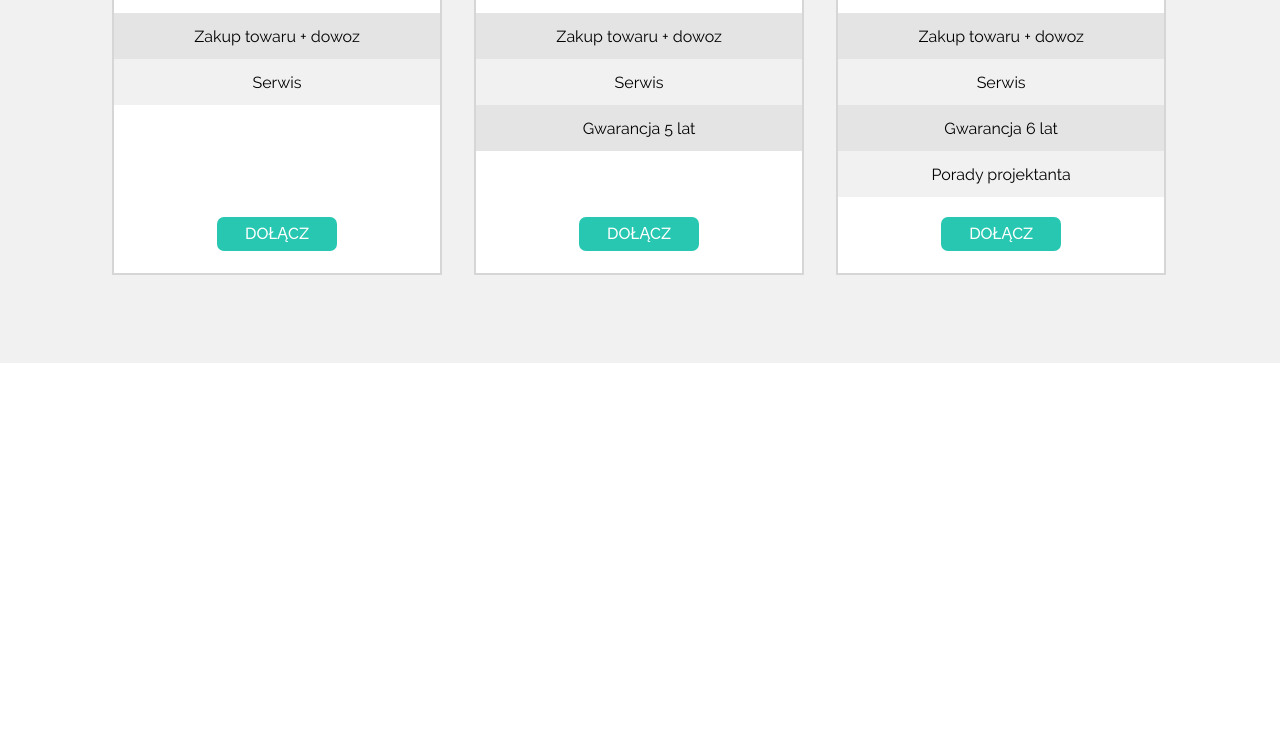
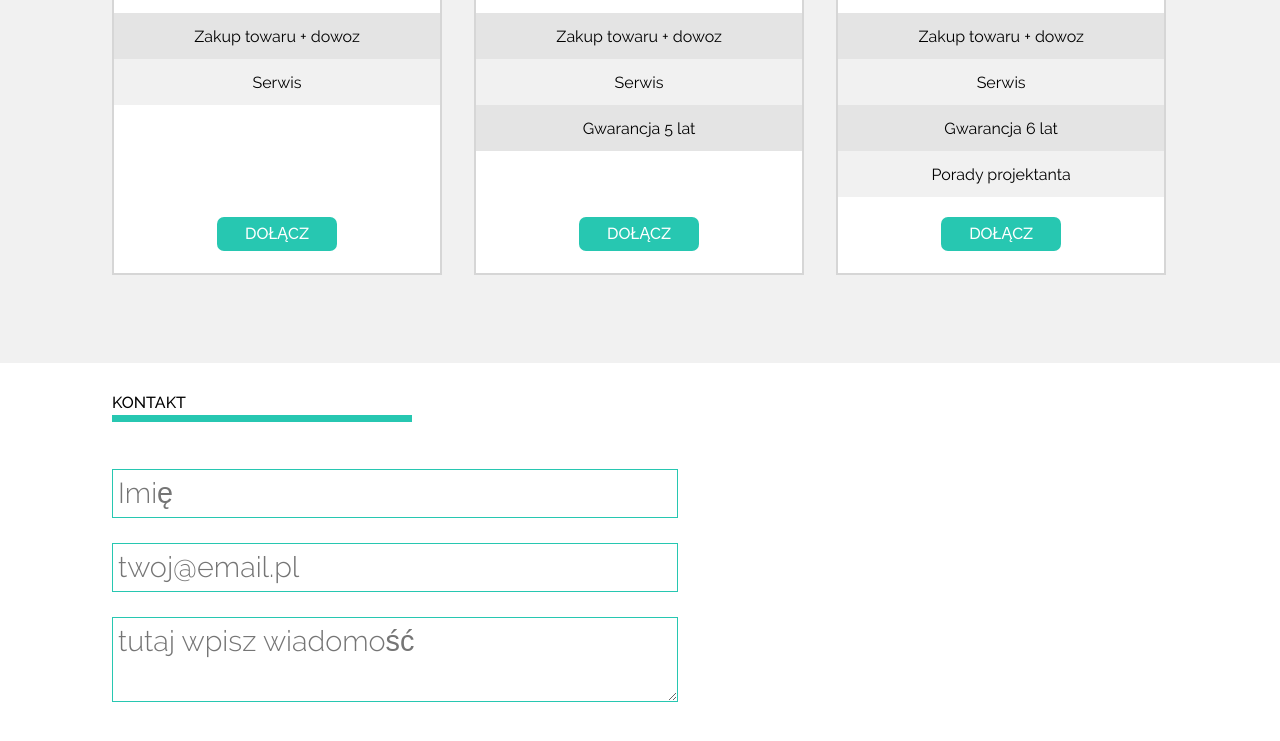
Before and after one commit to ArturKy/SitOnChair, a plain HTML site: page index.html in a window 1280 px wide. Shown: the part 1286-2027 px from the top of the page. Before the commit the page ends 1649 px from the top, so only its background shows below. Drawn offline with nearby package versions, Linux system fonts and the light colour scheme.

Commit message:
buiding contact form + bugfix

```diff
--- a/index.html
+++ b/index.html
@@ -161,11 +161,36 @@
                       </div>
                   </div>
             </div>
+        </div>
+    </div>
+
+    <div class="contact">
+        <div class="max_width">
+            <br><br>
+            <div class="contact_header">
+                <h4>KONTAKT</h4>
+            </div>
+            <div class="green_underline_2"></div>
+            <br><br>
+            <div class="contact_form">
+              <form>
+                <input name="name" placeholder="Imię"><br>
+                <input name="email" type="email" placeholder="twoj@email.pl"><br>
+                <textarea name="message" placeholder="tutaj wpisz wiadomość"></textarea><br>
+
+
+              </form>
+            </div>
+
+
 
         </div>
     </div>
 
 
+
+
+
 <script src="scripts.js" type="text/javascript"></script>
 </body>
 </html>
--- a/main.css
+++ b/main.css
@@ -140,7 +140,7 @@ header {
     background-color: rgb(241,241,241);
     height: 730px;
 }
-.price_list_header h4 {
+.price_list_header h4, .contact_header h4 {
     font-family: ralewaymedium, sans-serif, Arial;
     font-size: 16px;
 }
@@ -231,3 +231,21 @@ header {
     bottom: -20px;
     position: relative;
 }
+.contact {
+  width: 100%;
+  background-color: #fff;
+  height: 730px;
+}
+.contact_form {
+  width: 616px;
+  float: left;
+}
+form input, form textarea {
+  width: 90%;
+  margin-bottom: 25px;
+  font-size: 1.8rem;
+  line-height: 2.3rem;
+  font-family: ralewaylight, sans-serif, Arial;
+  padding: 5px;
+  border: 1px solid rgb(39,199,177)
+}
--- a/scripts.js
+++ b/scripts.js
@@ -4,12 +4,13 @@
 $(document).ready(function(){
 
   $(".top_graphics").mouseover(function(event){
-    event.stopPropagation();
+    event.stopImmediatePropagation();
     $(this).find(".white_bg").fadeOut();
   });
-  $(".top_graphics").mouseout(function(){
+  $(".top_graphics").mouseout(function(event){
+    event.stopImmediatePropagation();
     $(this).find(".white_bg").fadeIn();
-});
+  });
 });
 
 // Slider w Jumbotronie
```
